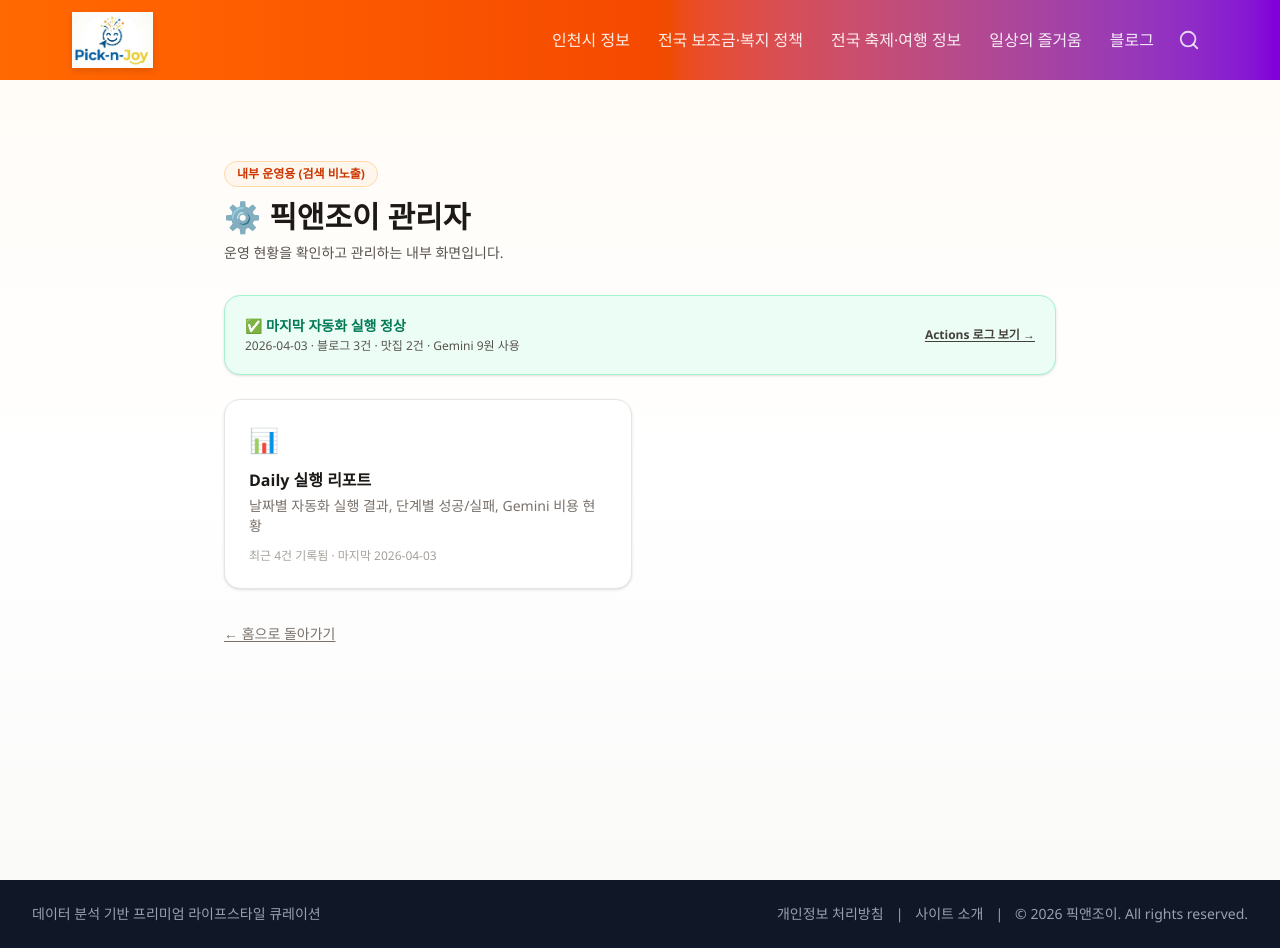
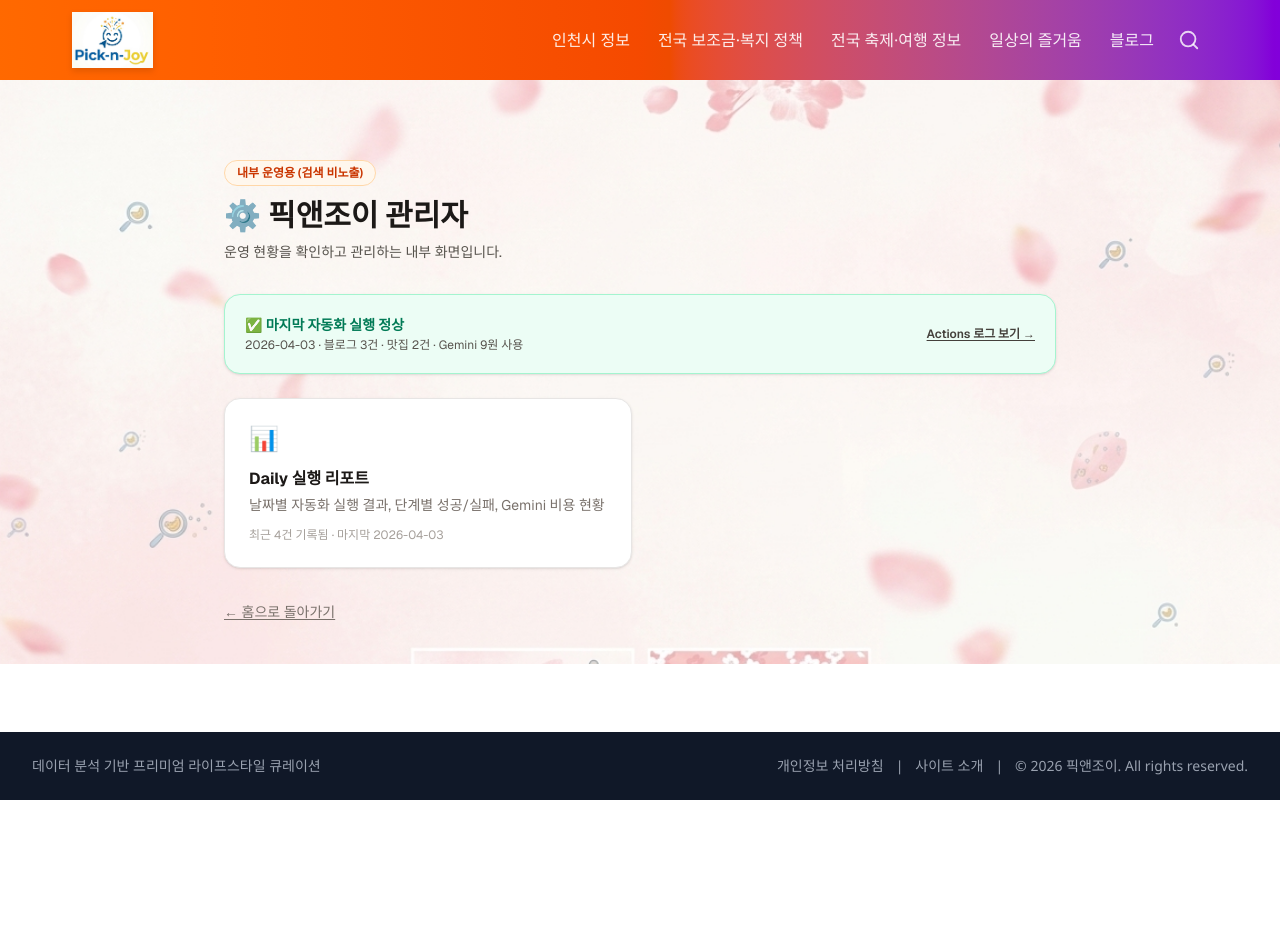
Before and after one commit to RoyHong01/my-local-info, a Next.js app: page /admin in a window 1280 px wide. After the commit the page ends 800 px from the top, so only its background shows below. Built offline with nearby package versions, Linux system fonts and the light colour scheme; no server answers.

Commit message:
chore: cron 04:00 KST + admin 배경 bg-cherry-blossom 적용

```diff
--- a/src/app/admin/page.tsx
+++ b/src/app/admin/page.tsx
@@ -14,7 +14,7 @@ export default async function AdminPage() {
   const latestFailed = latest?.stageStatuses.some((s) => s.status === 'failure');
 
   return (
-    <div className="min-h-screen bg-gradient-to-b from-orange-50/40 via-white to-stone-50">
+    <div className="bg-cherry-blossom font-sans text-stone-800">
       <main className="max-w-4xl mx-auto px-4 sm:px-6 lg:px-8 pt-20 pb-10">
         <div className="mb-8">
           <p className="inline-flex items-center rounded-full border border-orange-200 bg-orange-50 px-3 py-1 text-xs font-semibold text-orange-700">
--- a/src/app/admin/runs/page.tsx
+++ b/src/app/admin/runs/page.tsx
@@ -36,7 +36,7 @@ export default async function AdminRunsPage() {
   const latest = reports[0];
 
   return (
-    <div className="min-h-screen bg-gradient-to-b from-orange-50/40 via-white to-stone-50">
+    <div className="bg-cherry-blossom font-sans text-stone-800">
       <main className="max-w-6xl mx-auto px-4 sm:px-6 lg:px-8 pt-20 pb-10">
         <div className="mb-6">
           <p className="inline-flex items-center rounded-full border border-orange-200 bg-orange-50 px-3 py-1 text-xs font-semibold text-orange-700">
```
